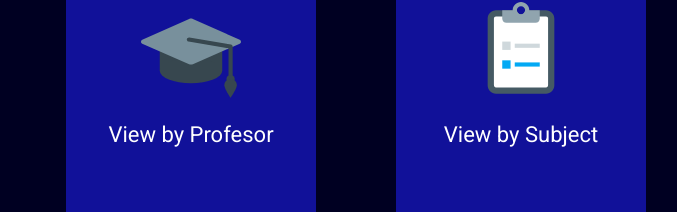
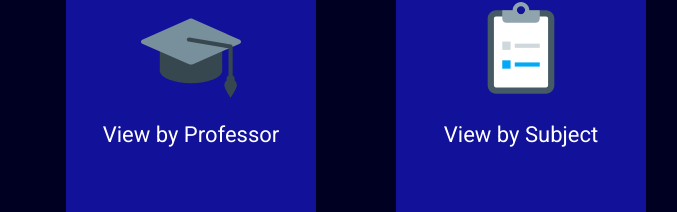
Before and after one commit to pedrolpin4/RepoProvas_React, a React (Create React App) app: page /view-choices in a window 1280 px wide. Shown: the part 326-538 px from the top of the page, without its empty margins (284-961 px from the left). Built offline with nearby package versions, Linux system fonts and the light colour scheme.

Commit message:
fix: fix (s) at professor

```diff
--- a/src/pages/ViewChoices.js
+++ b/src/pages/ViewChoices.js
@@ -14,7 +14,7 @@ const ViewChoices = () => {
             <ChoicesContainer>
                 <Choice onClick = {() => navigate('/profesors')}>
                     <FcGraduationCap color="#fff"/>
-                    <p>View by Profesor</p>
+                    <p>View by Professor</p>
                 </Choice>
                 <Choice onClick = {() => navigate('/subjects')}>
                     <FcSurvey color="#fff"/>
```
